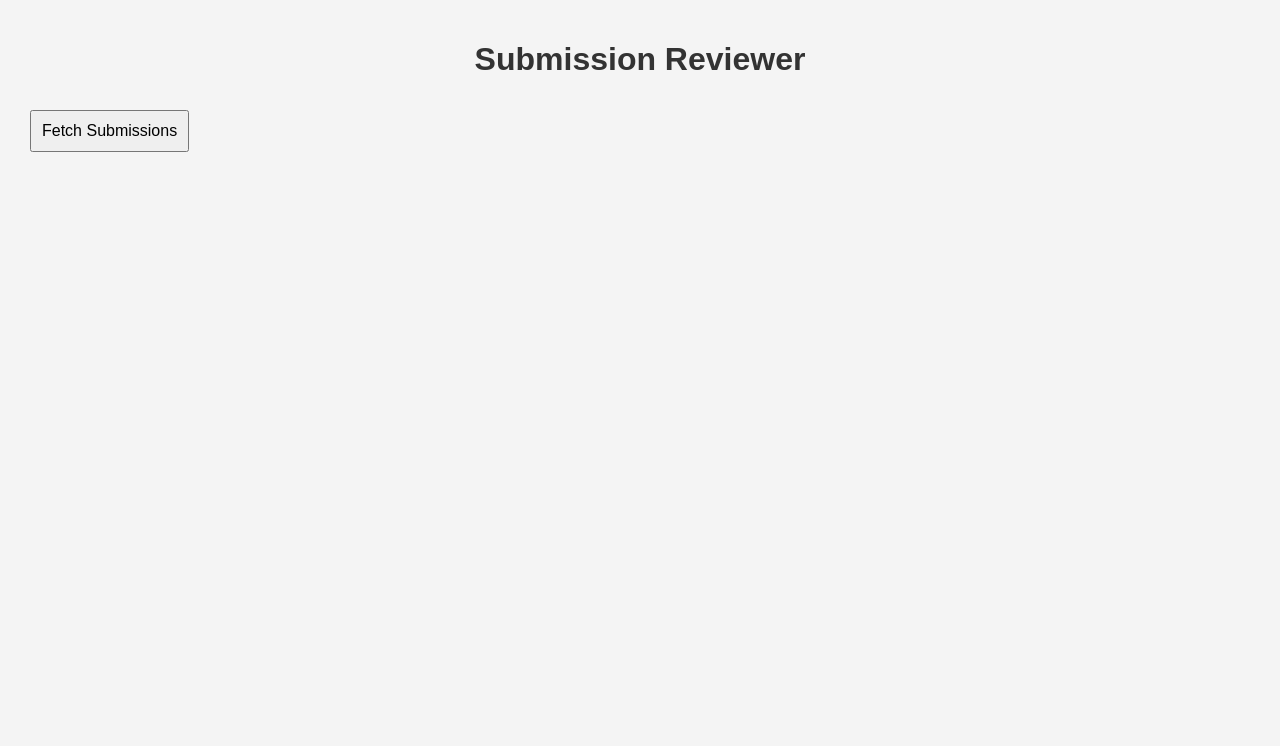
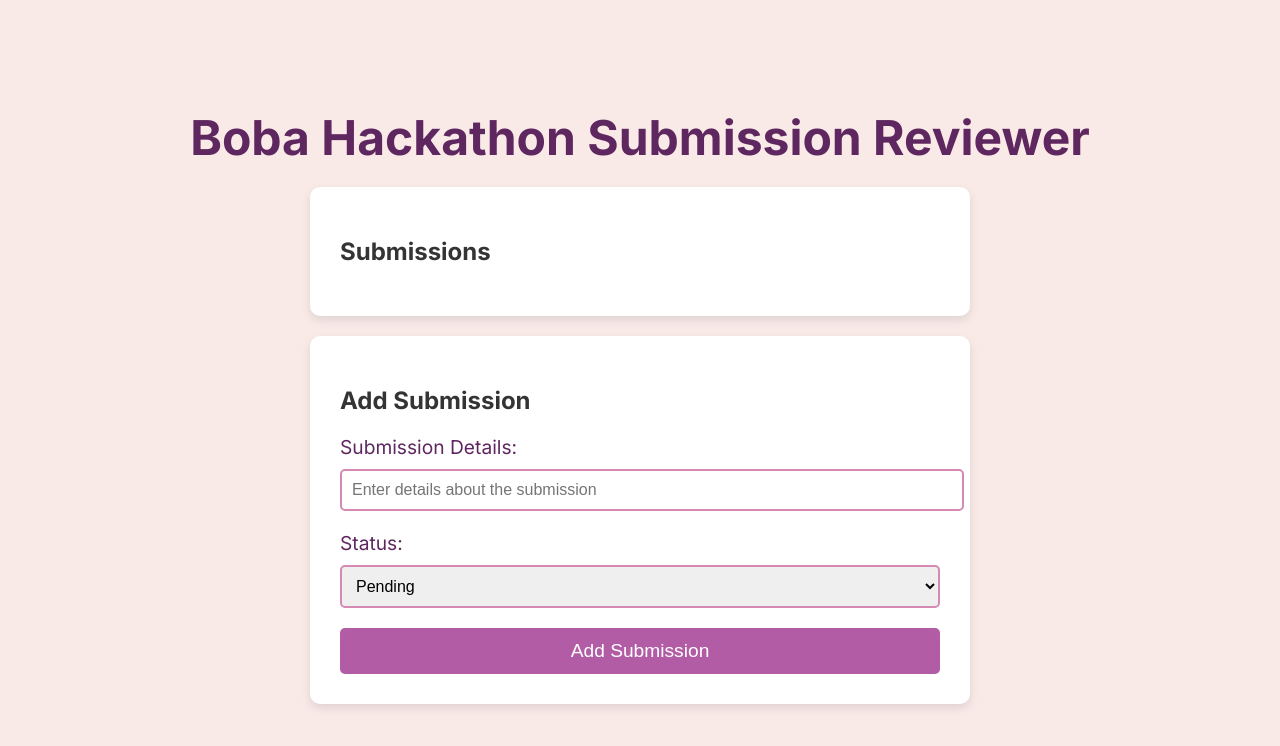
Before and after one commit to WolfGamer2/bobatest, a plain HTML site: page index.html in a window 1280 px wide. Drawn offline with Linux system fonts and the light colour scheme; no server answers.

Commit message:
Update index.html

```diff
--- a/index.html
+++ b/index.html
@@ -3,20 +3,126 @@
 <head>
     <meta charset="UTF-8">
     <meta name="viewport" content="width=device-width, initial-scale=1.0">
-    <title>Submission Reviewer</title>
-    <link rel="stylesheet" href="style.css">
+    <title>Boba Hackathon Submission Reviewer</title>
+    <style>
+        /* Import Google Fonts */
+        @import url('https://fonts.googleapis.com/css2?family=Inter:wght@400;700&display=swap');
+
+        /* General Styles */
+        body {
+            font-family: 'Inter', sans-serif;
+            background-color: #F9EAE8;
+            color: #343434;
+            margin: 0;
+            padding: 0;
+            display: flex;
+            flex-direction: column;
+            align-items: center;
+            justify-content: center;
+            height: 100vh;
+            position: relative;
+        }
+
+        h1 {
+            color: #5F275F;
+            text-align: center;
+            font-size: 3rem;
+            margin-bottom: 20px;
+        }
+
+        .container {
+            background-color: #FFFFFF;
+            border-radius: 10px;
+            padding: 30px;
+            max-width: 600px;
+            box-shadow: 0 4px 10px rgba(0, 0, 0, 0.1);
+            margin-bottom: 20px;
+            width: 90%;
+        }
+
+        label {
+            display: block;
+            font-size: 1.2rem;
+            margin-bottom: 10px;
+            color: #5F275F;
+        }
+
+        input, select {
+            width: 100%;
+            padding: 10px;
+            font-size: 1rem;
+            border: 2px solid #D68AB3;
+            border-radius: 5px;
+            margin-bottom: 20px;
+            transition: border-color 0.3s;
+        }
+
+        input:focus, select:focus {
+            border-color: #B35CA6;
+            outline: none;
+        }
+
+        button {
+            background-color: #B35CA6;
+            color: white;
+            padding: 12px 20px;
+            border: none;
+            border-radius: 5px;
+            font-size: 1.2rem;
+            cursor: pointer;
+            transition: background-color 0.3s;
+            width: 100%;
+        }
+
+        button:hover {
+            background-color: #9F419B;
+        }
+
+        ul {
+            list-style: none;
+            padding: 0;
+        }
+
+        li {
+            background-color: #F3D1F4;
+            border: 2px solid #E0A9E6;
+            border-radius: 8px;
+            padding: 15px;
+            margin: 10px 0;
+            word-wrap: break-word;
+        }
+
+        li strong {
+            display: block;
+            margin-bottom: 8px;
+            color: #B35CA6;
+        }
+    </style>
 </head>
 <body>
-    <h1>Submission Reviewer</h1>
-    <button id="fetchSubmissions">Fetch Submissions</button>
-    <ul id="submissionList"></ul>
 
-    <div id="submissionDetails" class="hidden">
-        <h2>Submission Details</h2>
-        <p id="submissionTitle"></p>
-        <p id="submissionStatus"></p>
-        <textarea id="reviewerComments" placeholder="Add comments here..."></textarea>
-        <button id="updateStatus">Update Status</button>
+    <h1>Boba Hackathon Submission Reviewer</h1>
+
+    <!-- Container for submissions -->
+    <div class="container">
+        <h2>Submissions</h2>
+        <ul id="submissions-list"></ul>
+    </div>
+
+    <!-- Optional Form to Add a Submission -->
+    <div class="container">
+        <h2>Add Submission</h2>
+        <label for="submission-details">Submission Details:</label>
+        <input type="text" id="submission-details" placeholder="Enter details about the submission" />
+
+        <label for="submission-status">Status:</label>
+        <select id="submission-status">
+            <option value="Pending">Pending</option>
+            <option value="Accepted">Accepted</option>
+            <option value="Rejected">Rejected</option>
+        </select>
+
+        <button id="addSubmission">Add Submission</button>
     </div>
 
     <script src="script.js"></script>
```
